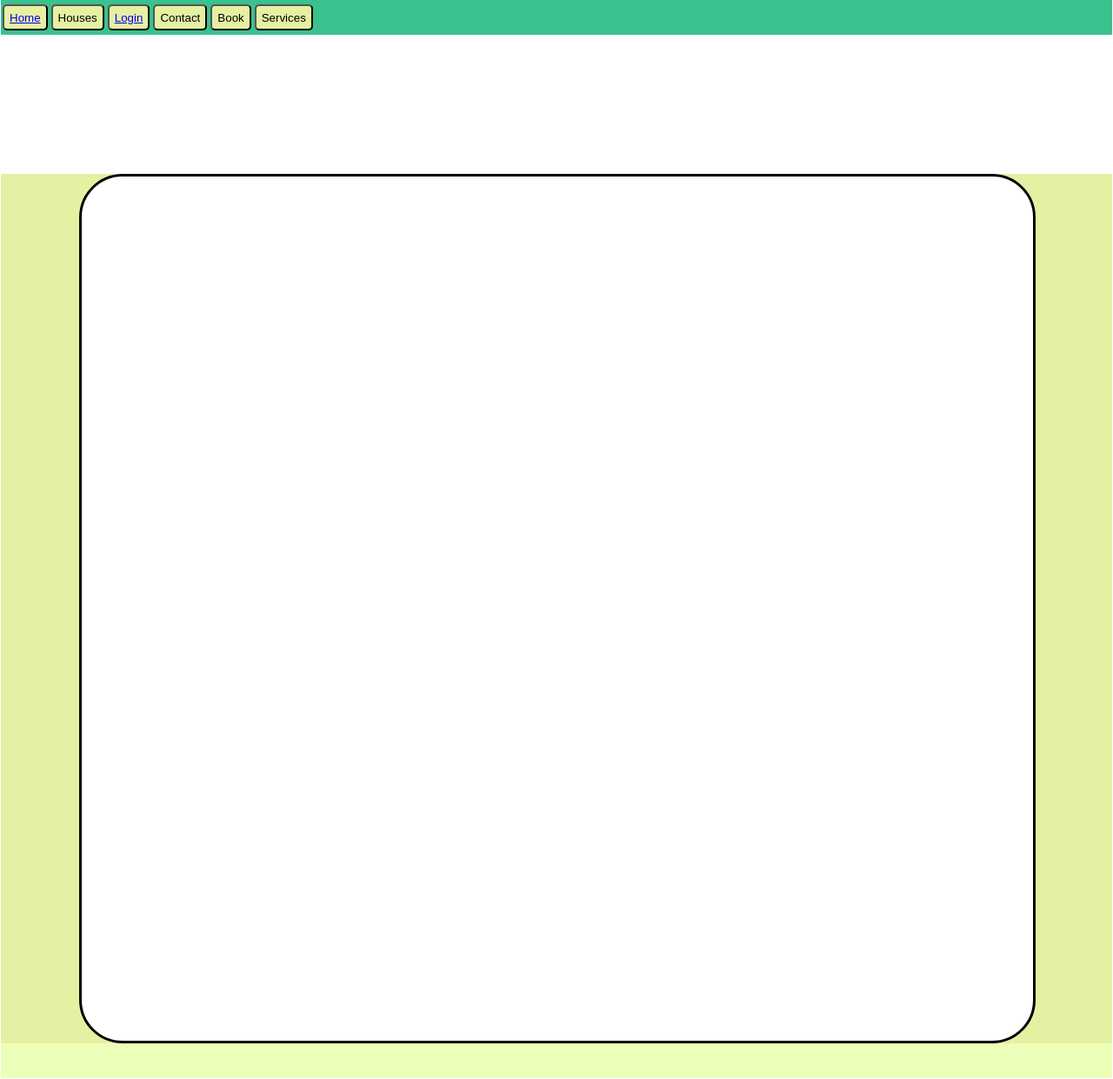
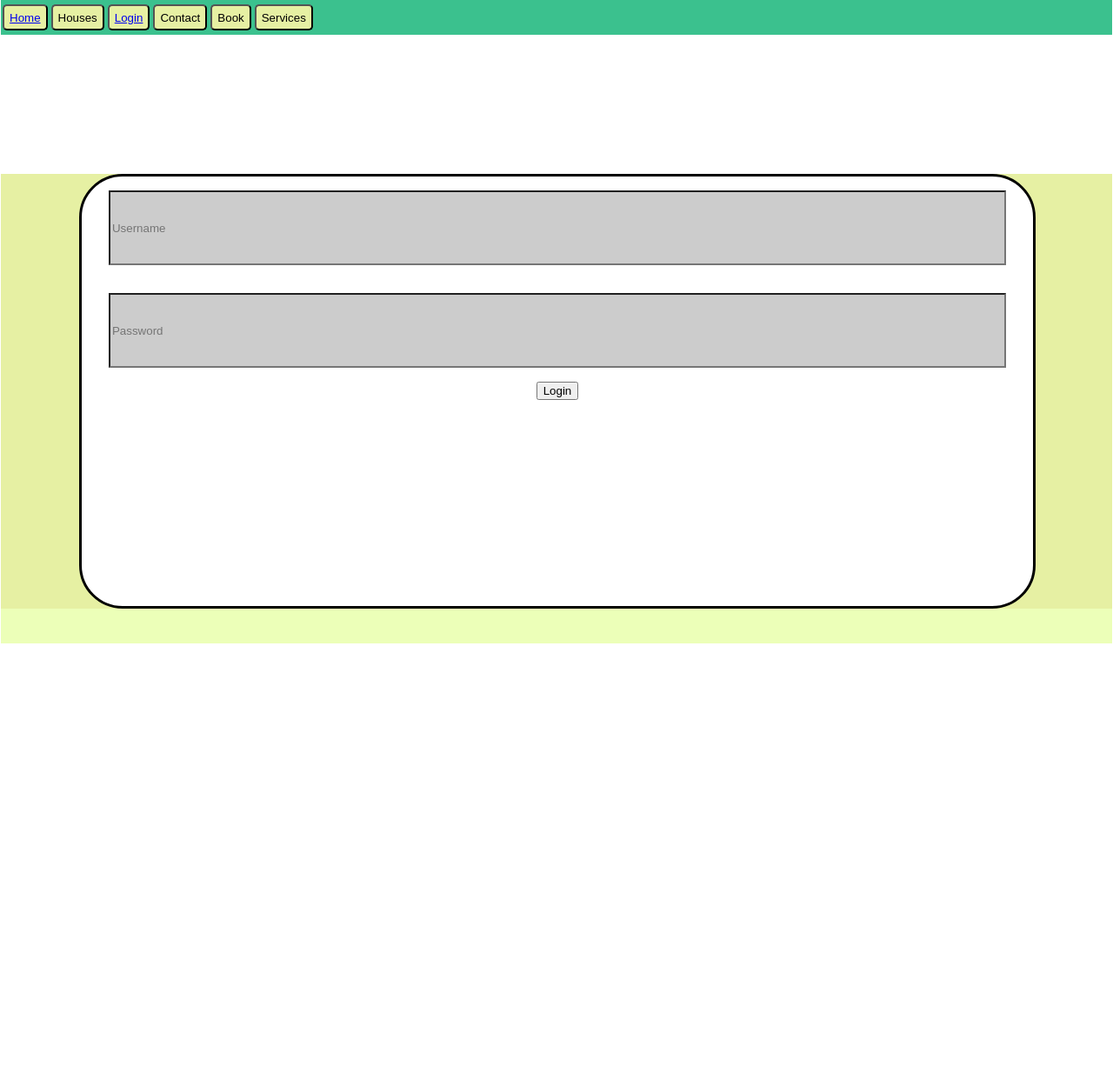
Before and after one commit to Jnewell279/Casa-Feraido, a PHP site: page /login_page.php in a window 1280 px wide. Shown: the part 145-1386 px from the top of the page at 87% size. After the commit the page ends 885 px from the top, so only its background shows below. Run offline with PHP 8.4, Linux system fonts and the light colour scheme.

Commit message:
working on login page

```diff
--- a/css/style.css
+++ b/css/style.css
@@ -46,7 +46,7 @@ body{
 .body_col{
     display:grid;
     grid-template-columns: 7vw 86vw 7vw;
-    height:1000px;
+    height: 500px;
 }
 .body_main{
     border:solid;
@@ -54,6 +54,22 @@ body{
     border-color: #000000;
     background-color: #ffffff;
 }
-.body_login{
-
+.body_login_col{
+    display:grid;
+    grid-template-columns: 7vw 86vw 7vw;
+    height: 300px;
 }
+.body_login_form{
+    display:flex;
+    flex-direction: column;
+    justify-content: center;
+    align-items: center;
+}
+.body_login_box{
+    height: 80px;
+    width: 80vw;
+    background-color: #cccccc;
+    display:flex;
+    justify-content: center;
+    align-items: center;
+}
--- a/templates/body_login.php
+++ b/templates/body_login.php
@@ -1,6 +1,12 @@
 <div class="body_col">
     <div></div>
     <div class="body_main">
+
+    <form action="processes/process_login.php" method="post" class="body_login_form">
+        <p><input placeholder="Username" type="text" name="username" class="body_login_box"></p>
+        <p><input placeholder="Password" type="password" name="password" class="body_login_box"></p>
+        <input type="submit" value="Login">
+    </form>
     </div>
     <div></div>
 </div>
```
